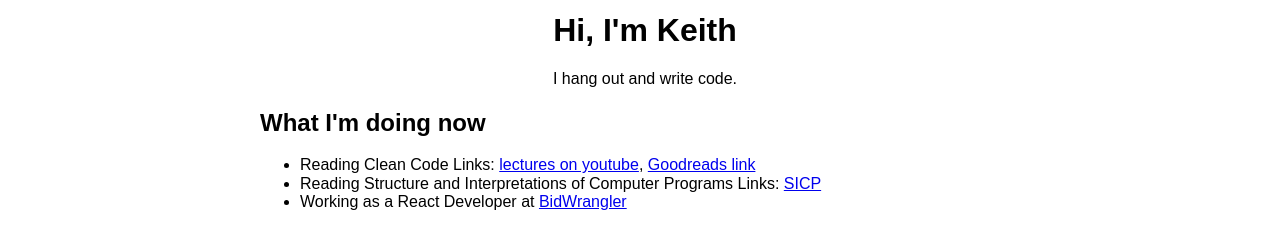
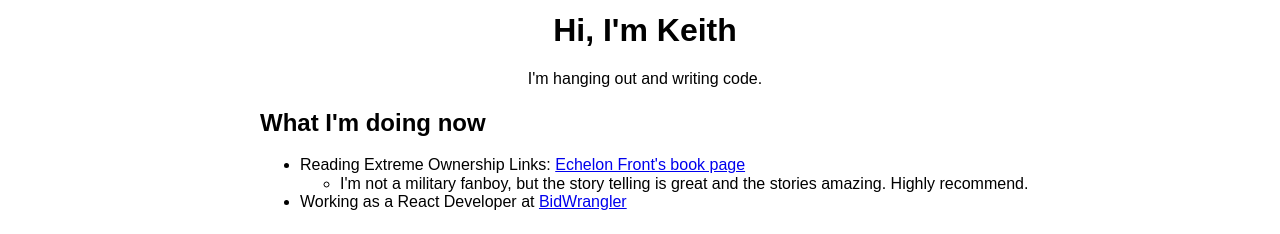
Before and after one commit to keith-waters/readingwaters.com, a Next.js app: page / in a window 1280 px wide. Shown: the part 337-571 px from the top of the page. Built offline with nearby package versions, Linux system fonts and the light colour scheme.

Commit message:
Update homepage

```diff
--- a/src/pages/index.js
+++ b/src/pages/index.js
@@ -12,7 +12,7 @@ class Index extends Component {
               Hi, I'm Keith
             </h1>
             <p>
-              I hang out and write code.
+              I'm hanging out and writing code.
             </p>
           </div>
           <div style={{marginLeft:"10px", flexGrow:"1", textAlign:"left"}}>
@@ -21,10 +21,12 @@ class Index extends Component {
             </h2>
             <ul>
               <li>
-                Reading Clean Code Links: <a target="_blank" href="https://youtu.be/7EmboKQH8lM">lectures on youtube</a>, <a target="_blank" href="https://www.goodreads.com/book/show/3735293-clean-code">Goodreads link</a>
-              </li>
-              <li>
-                Reading Structure and Interpretations of Computer Programs Links: <a target="_blank" href="https://mitpress.mit.edu/sites/default/files/sicp/full-text/book/book.html">SICP</a>
+                Reading Extreme Ownership Links:  <a target="_blank" href="https://echelonfront.com/extreme-ownership/">Echelon Front's book page</a>
+                <ul>
+                  <li>
+                    I'm not a military fanboy, but the story telling is great and the stories amazing. Highly recommend.
+                  </li>
+                </ul>
               </li>
               <li>
                 Working as a React Developer at <a target="_blank" href="https://www.bidwrangler.com/">BidWrangler</a>
```
